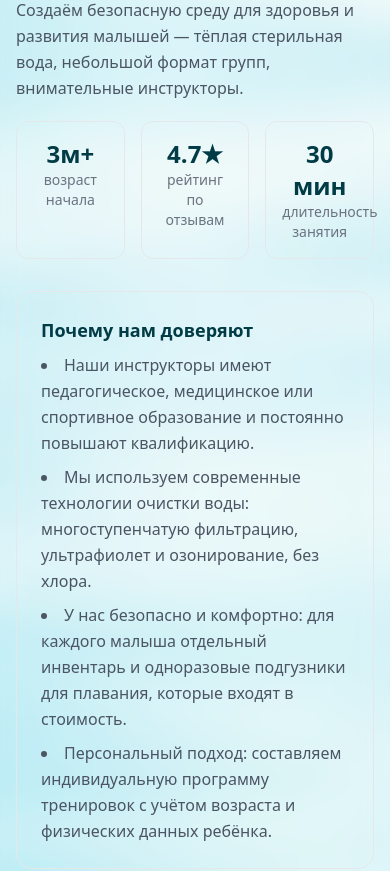
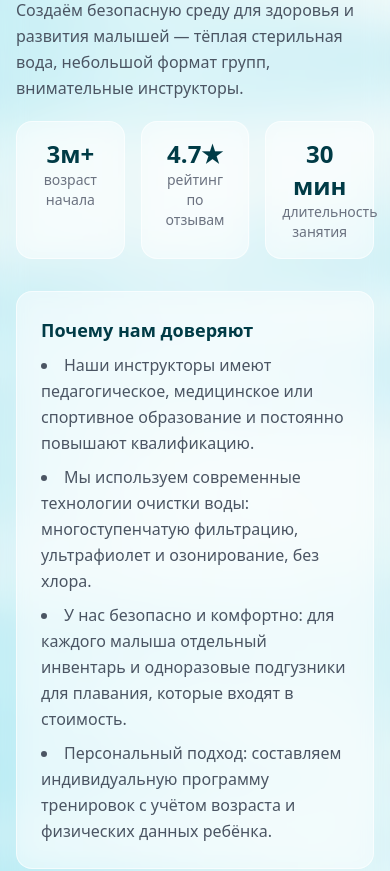
Before and after one commit to peexthree/Akulenok, a Next.js app: page / in a window 390 px wide. Shown: the part 1320-2191 px from the top of the page. Built offline with nearby package versions, Linux system fonts and the light colour scheme.

Commit message:
╨Ю╨▒╨╜╨╛╨▓╨╕╨╗ ╨║╨╛╨┤ ╨┐╤А╨╛╨╡╨║╤В╨░

```diff
--- a/components/about.js
+++ b/components/about.js
@@ -19,14 +19,14 @@ const About = () => {
           </p>
           <div className="mt-5 grid grid-cols-3 gap-4">
             {stats.map((s) => (
-              <div key={s.k} className="rounded-xl border p-4 text-center">
+              <div key={s.k} className="glass-card p-4 text-center">
                 <div className="text-2xl font-bold">{s.k}</div>
                 <div className="text-sm text-gray-500">{s.v}</div>
               </div>
             ))}
           </div>
         </div>
-        <div className="rounded-2xl border p-6 dark:border-trueGray-700">
+        <div className="glass-card p-6">
           <div className="text-lg font-semibold mb-2">Почему нам доверяют</div>
           <ul className="space-y-2 text-gray-600 dark:text-gray-300 list-disc list-inside">
             <li>
--- a/components/benefits.js
+++ b/components/benefits.js
@@ -35,7 +35,7 @@ export default function Benefits() {
               height={400}
               className="object-contain"
             />
-             <div className="mt-4 p-4 rounded-2xl border bg-white/40">
+             <div className="mt-4 p-4 glass-card">
               <h3 className="text-xl font-semibold">{item.title}</h3>
               <p className="mt-2 text-gray-600 dark:text-gray-300">{item.desc}</p>
             </div>
--- a/components/location.js
+++ b/components/location.js
@@ -14,7 +14,7 @@ export default function Location() {
     <Container>
        <div
         id="contacts"
-     className="grid gap-8 lg:grid-cols-2 items-center bg-white p-8 rounded-2xl shadow-lg scroll-mt-24"
+       className="grid gap-8 lg:grid-cols-2 items-center glass-card p-8 shadow-lg scroll-mt-24"
       >
         <div className="flex flex-col justify-center h-full space-y-5">
           <div className="text-gray-700 dark:text-gray-300 space-y-2">
@@ -62,7 +62,7 @@ export default function Location() {
           </div>
         </div>
 
-          <div className="rounded-2xl overflow-hidden border h-[400px]">
+         <div className="glass-card overflow-hidden h-[400px]">
           <iframe
             src="https://yandex.ru/map-widget/v1/?um=constructor%3A3bc8364469f998d48316e3069ad02bfec23d4cf2a256c4d1fece1f5daac7dfca&source=constructor"
             width="100%"
--- a/components/pricing.js
+++ b/components/pricing.js
@@ -63,7 +63,7 @@ function Pricing() {
             whileHover="hover"
             viewport={{ once: true }}
             tabIndex={0}
-              className={`rounded-2xl border p-6 text-center dark:border-trueGray-700 transition-transform focus-visible:outline-none focus-visible:ring-2 focus-visible:ring-aqua-accent ${
+           className={`glass-card p-6 text-center transition-transform focus-visible:outline-none focus-visible:ring-2 focus-visible:ring-aqua-accent ${
               item.highlight ? "ring-2 ring-orange-300" : ""
             }`}
 
--- a/components/schedule.js
+++ b/components/schedule.js
@@ -51,7 +51,7 @@ function Schedule() {
         {scheduleData.map((item) => (
           <motion.div
             key={item.id}
-            className={`rounded-2xl border p-6 dark:border-trueGray-700 ${
+          className={`glass-card p-6 ${
               item.highlight ? "ring-1 ring-indigo-200 dark:ring-indigo-700 shadow-lg relative" : ""
             }`}
             whileHover={{ scale: 1.02 }}
--- a/components/services.js
+++ b/components/services.js
@@ -4,7 +4,7 @@ import { SparklesIcon, HeartIcon } from "@heroicons/react/24/solid";
 
 export default function Services() {
   const Item = ({ title, desc }) => (
-    <div className="rounded-2xl border p-6 bg-white dark:bg-trueGray-900">
+    <div className="glass-card p-6">
       <div className="text-xl font-semibold">{title}</div>
       <p className="text-gray-600 dark:text-gray-300 mt-2">{desc}</p>
     </div>
--- a/css/tailwind.css
+++ b/css/tailwind.css
@@ -8,6 +8,7 @@
  html {
     font-size: 16px; /* Ensure readable base font size */
   }
+
 
  body {
     @apply text-aqua-dark dark:text-aqua-background m-0 scroll-smooth overflow-x-hidden leading-relaxed;
@@ -41,3 +42,8 @@
   background-color: #0077B6;
   border-radius: 9999px;
 }
+@layer components {
+  .glass-card {
+    @apply rounded-2xl border border-white/60 bg-white/40 backdrop-blur-md dark:bg-trueGray-800/40 dark:border-trueGray-700;
+  }
+}
```
